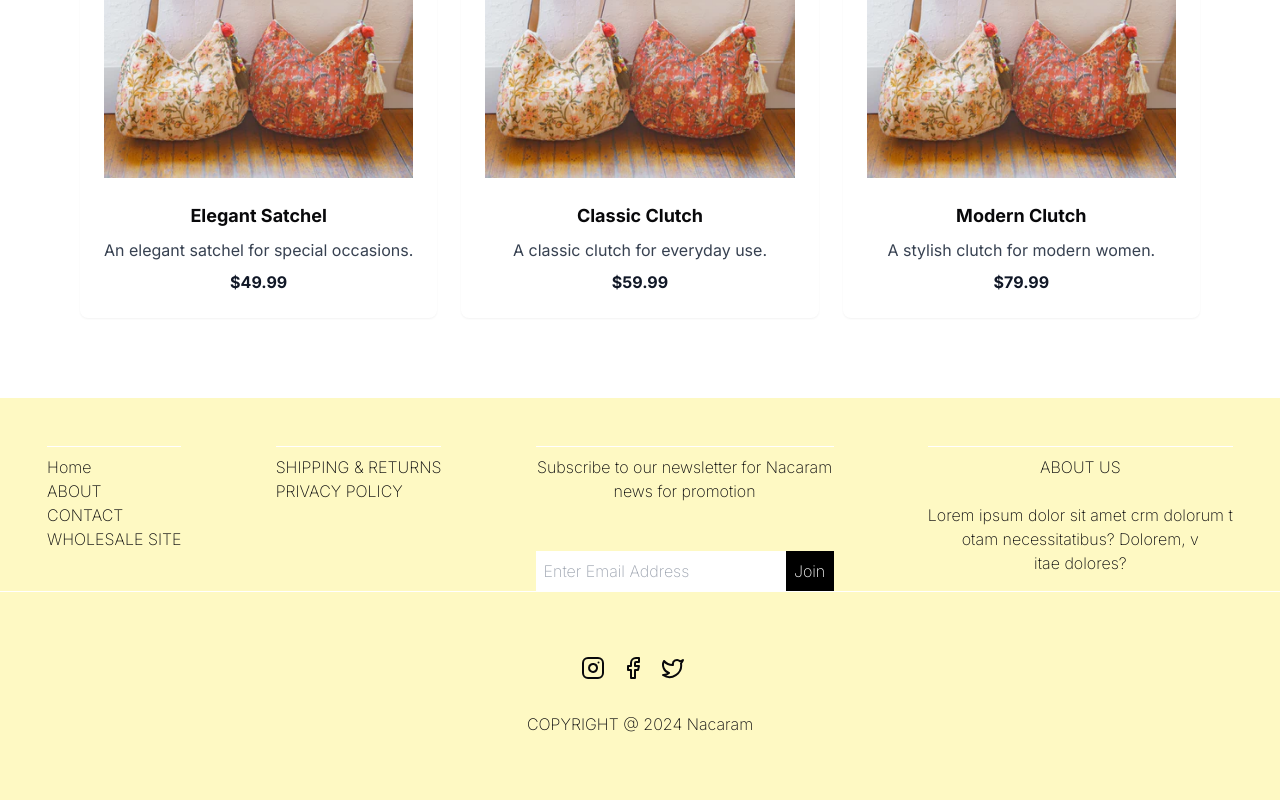
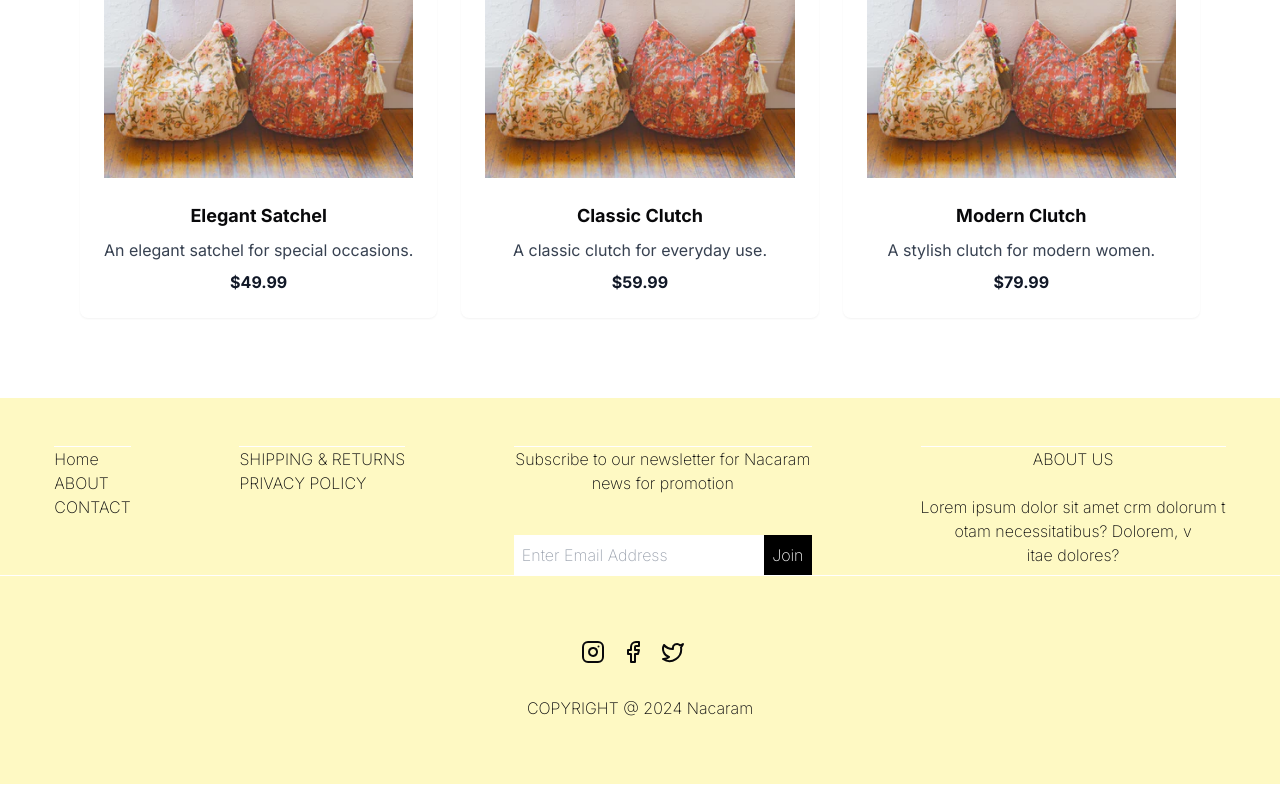
Before and after one commit to CASESENSITIVE007/nacaram, a Next.js app: page /all-products in a window 1280 px wide. Shown: the part 1596-2396 px from the top of the page. Built offline with nearby package versions, Linux system fonts and the light colour scheme.

Commit message:
First Preview

```diff
--- a/components/Footer.tsx
+++ b/components/Footer.tsx
@@ -1,4 +1,3 @@
-
 import React from "react";
 import background from "../components/bgimg.jpg";
 
@@ -8,26 +7,33 @@ import {
   TwitterIcon,
   Twitter,
 } from "lucide-react";
+import Link from "next/link";
+import { navigationMenuTriggerStyle } from "./ui/navigation-menu";
 const Footer = () => {
   return (
     <div className="  footer bg-yellow-100  h-2/6 mt-12 mr-0 mb-0 pt-12 pr-0 pb-8  font-extralight ">
       <div className="upper md:block justify-around  text-center  border-b border-white sm:block lg:flex   ">
         <div className="home-div border-t border-white  text-left">
-          <p className=" mt-2 ">Home</p>
-          <p>ABOUT</p>
-          <p>CONTACT</p>
-          <p>WHOLESALE SITE</p>
+          <Link href="/">
+            <FooterLink href="/">Home</FooterLink>
+          </Link>
+          <Link href="/about">
+            <FooterLink href="/about">ABOUT</FooterLink>
+          </Link>
+          <Link href="/contact">
+            <FooterLink href="/contact">CONTACT</FooterLink>
+          </Link>
         </div>
         <div className="privacy border-t border-white text-left">
-          <p className=" mt-2">SHIPPING & RETURNS</p>
-          <p>PRIVACY POLICY</p>
+          <FooterLink href="/shipping">SHIPPING & RETURNS</FooterLink>
+          <FooterLink href="/privacy">PRIVACY POLICY</FooterLink>
         </div>
         <div className="subscribe border-t border-white ">
-          <p className=" mt-2">Subscribe to our newsletter for Nacaram</p>
+          <p className="">Subscribe to our newsletter for Nacaram</p>
           <p>news for promotion</p>
           <form className="mt-10">
             <input
-              className="border-none outline-none  bg-white mt-2  h-10 p-2 "
+              className="border-none outline-none  bg-white  h-10 p-2 "
               type="text"
               placeholder="Enter Email Address"
             />
@@ -35,7 +41,7 @@ const Footer = () => {
           </form>
         </div>
         <div className="aboutus border-t border-white">
-          <p className=" mt-2">ABOUT US</p>
+          <FooterLink href="/about">ABOUT US</FooterLink>
           <br />
           <p>
             Lorem ipsum dolor sit amet crm dolorum t <br />
@@ -65,3 +71,17 @@ const Footer = () => {
 };
 
 export default Footer;
+
+const FooterLink = ({
+  href,
+  children,
+}: {
+  href: string;
+  children: React.ReactNode;
+}) => {
+  return (
+    <Link href={href}>
+      <p className="hover:underline underline-offset-4">{children}</p>
+    </Link>
+  );
+};
```
